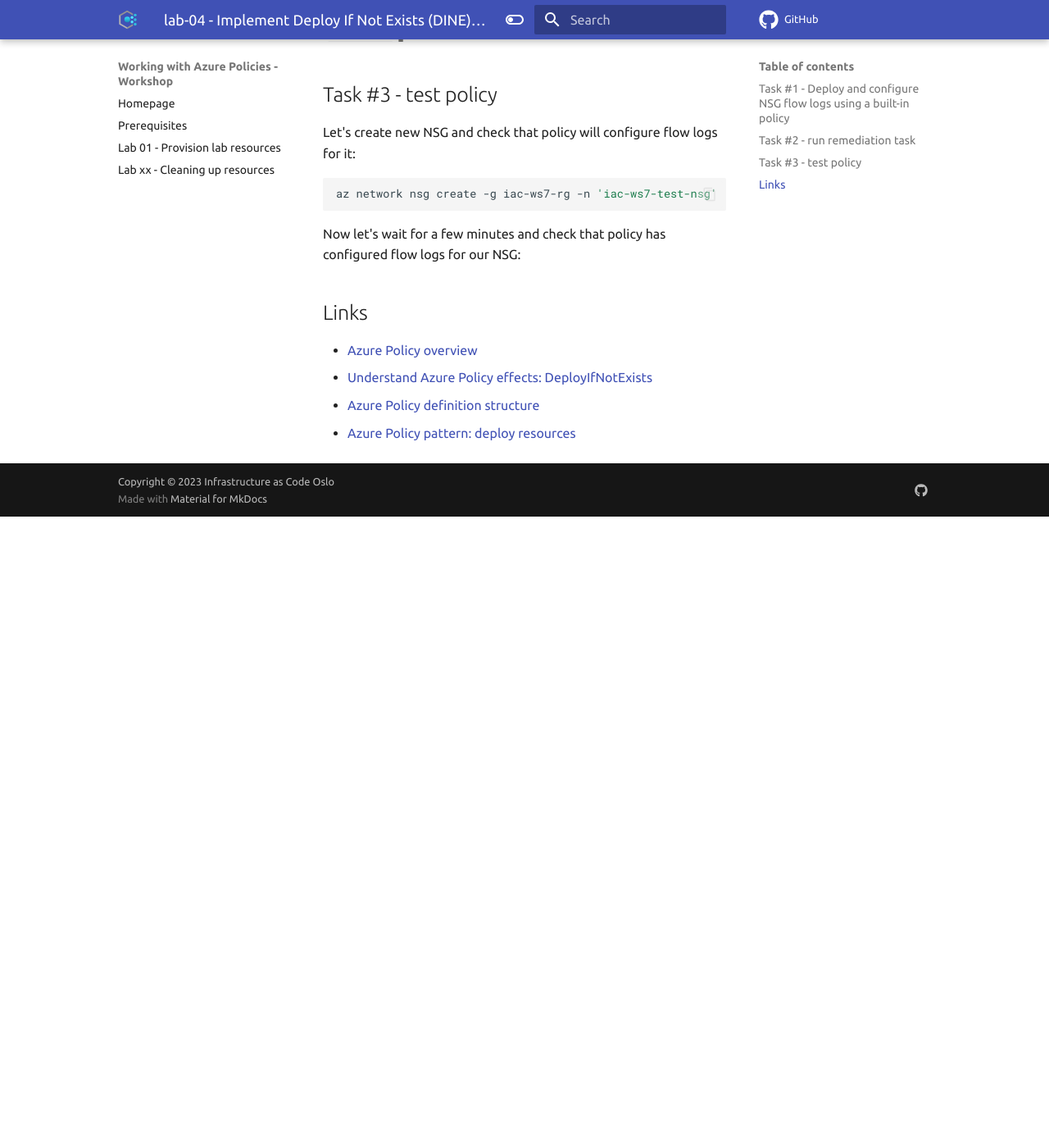
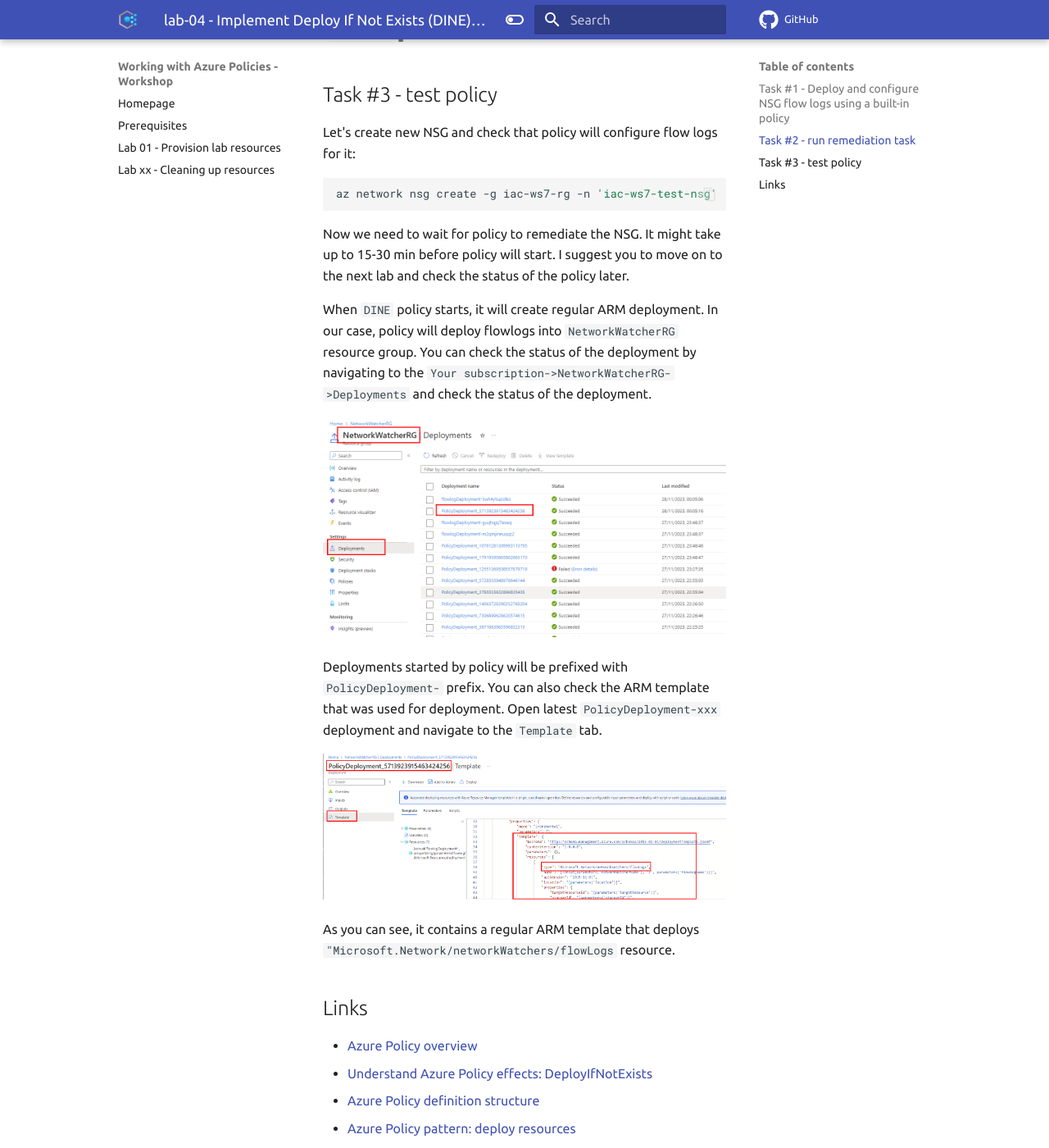
Before and after one commit to Infrastructure-AsCode/azure-policy-101, an MkDocs documentation site: the page built from docs/labs/lab-05/index.md, in a window 1280 px wide and 1400 px high, scrolled down 5390 px. Shown: the whole window at 82% size. Built offline with MkDocs 1.6.1 and Material for MkDocs 9.7.7, drawn with Linux system fonts in a browser that asks for light colours; comment, search, counter and statistics services are not loaded; before the commit the page ends 6020 px from its top, so only the background shows below that.

Commit message:
lab-05 WIP

````diff
--- a/docs/labs/lab-05/index.md
+++ b/docs/labs/lab-05/index.md
@@ -129,8 +129,17 @@ Let's create new NSG and check that policy will configure flow logs for it:
 az network nsg create -g iac-ws7-rg -n 'iac-ws7-test-nsg'
 ```
 
-Now let's wait for a few minutes and check that policy has configured flow logs for our NSG:
+Now we need to wait for policy to remediate the NSG. It might take up to 15-30 min before policy will start. I suggest you to move on to the next lab and check the status of the policy later.
 
+When `DINE` policy starts, it will create regular ARM deployment. In our case, policy will deploy flowlogs into `NetworkWatcherRG` resource group. You can check the status of the deployment by navigating to the `Your subscription->NetworkWatcherRG->Deployments` and check the status of the deployment.
+
+![pic](../../assets/images/lab-05/policy-deployment-1.png)
+
+Deployments started by policy will be prefixed with `PolicyDeployment-` prefix. You can also check the ARM template that was used for deployment. Open latest `PolicyDeployment-xxx` deployment and navigate to the `Template` tab.
+
+![pic](../../assets/images/lab-05/policy-deployment-2.png)
+
+As you can see, it contains a regular ARM template that deploys `"Microsoft.Network/networkWatchers/flowLogs` resource.
 
 ## Links
 
````
Also changed, not shown: docs/assets/images/lab-05/policy-deployment-1.png (added), docs/assets/images/lab-05/policy-deployment-2.png (added).
